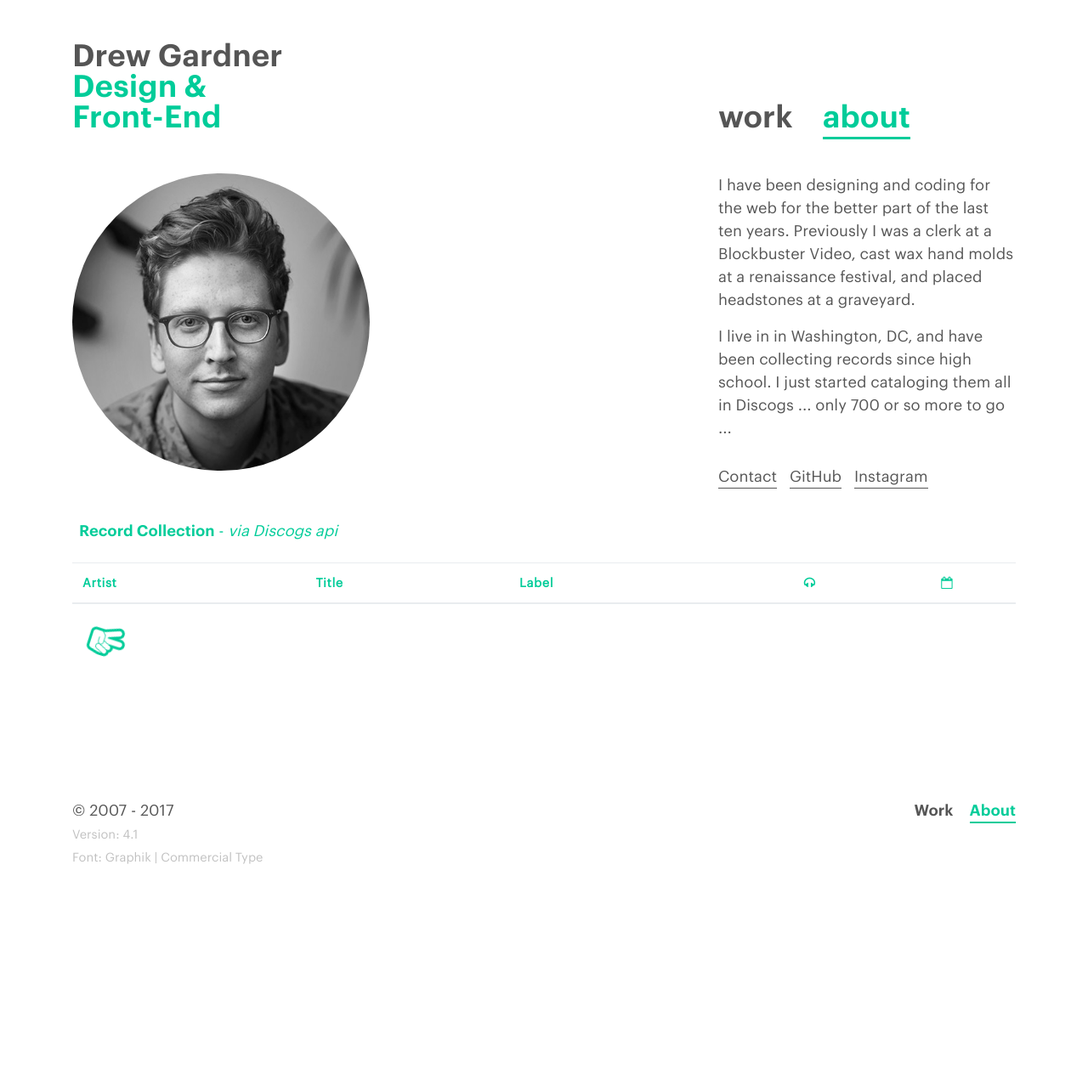
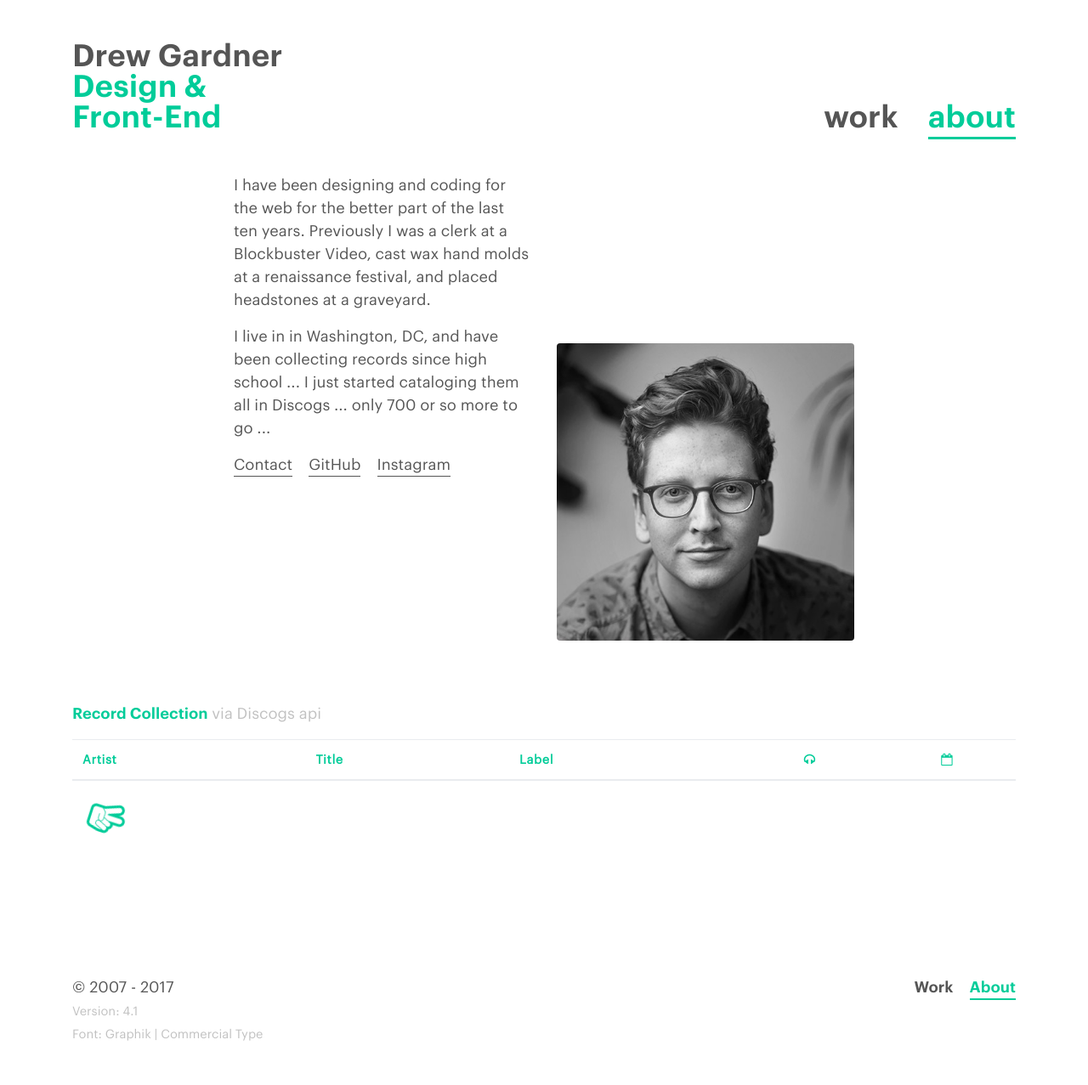
Before and after one commit to dreeeeewwwww/dreeeeewwwww.github.io, a Jekyll site: the page built from about/index.html, in a window 1280 px wide. Shown: the whole page at 85% size. Built offline with Jekyll 4.4.1, drawn with Linux system fonts in a browser that asks for light colours; nearby versions of some CDN libraries; before the commit the page ends 1069 px from its top, so only the background shows below that.

Commit message:
adjust about page, make responsive

```diff
--- a/_includes/nav.html
+++ b/_includes/nav.html
@@ -4,7 +4,7 @@
       <a href="/">Drew Gardner</a><br />
       <span class="text-green">Design &amp;<br />Front-End</span>
     </div>
-    <div class="col-12 col-sm-6 col-md-6 col-lg-4 my-4 pb-3 pb-sm-0 my-sm-0  align-self-end nav-linx">
+    <div class="col-12 col-sm-6 col-md-6 col-lg-4 my-4 pb-3 pb-sm-0 my-sm-0  align-self-end text-sm-right nav-linx">
       {% if page.nav == 'Work' %}
         <a id="nav-work" class="active" href="/"><h1>work</h1></a>
       {% else %}
--- a/about/index.html
+++ b/about/index.html
@@ -4,24 +4,25 @@ nav: About
 layout: default
 ---
 <div class="container fade-in">
-  <div class="row mt-4 justify-content-between">
-    <div class="col-12 col-sm-6 col-md-6 col-lg-4">
-      <img class="img-fluid rounded-circle" src="/assets/image/yoyoyo.jpg" />
+  <div class="row my-4 pb-4 justify-content-center">
+    <div class="col-12 col-sm-8 col-md-6 col-lg-4 order-2 order-sm-2 order-md-1">
+      <p>I have been designing and coding for the web for the better part of the last ten years. Previously I was a clerk at a Blockbuster Video, cast wax hand molds at a renaissance festival, and placed headstones at a graveyard.</p>
+      <p>I live in in Washington, DC, and have been collecting records since high school ... I just started cataloging them all in Discogs ... only 700 or so more to go ...</p>
+      <p class="about-linx">
+        <a href="mailto:hello@drewgardner.net" />Contact</a>
+        &nbsp;&nbsp;
+        <a href="http://www.github.com/dreeeeewwwww" target="_blank"/>GitHub</a>
+        &nbsp;&nbsp;
+        <a href="http://www.instagram.com/dreeeeewwwww" target="_blank"/>Instagram</a>
+      </p>
     </div>
-    <div class="col-12 col-sm-6 col-md-6 col-lg-4">
-      <p>I have been designing and coding for the web for the better part of the last ten years. Previously I was a clerk at a Blockbuster Video, cast wax hand molds at a renaissance festival, and placed headstones at a graveyard.</p>
-      <p>I live in in Washington, DC, and have been collecting records since high school. I just started cataloging them all in Discogs ... only 700 or so more to go ...</p>
-      <ul class="about-linx">
-        <li><a href="mailto:hello@drewgardner.net" />Contact</a></li>
-        <li><a href="http://www.github.com/dreeeeewwwww" target="_blank"/>GitHub</a></li>
-        <li><a href="http://www.instagram.com/dreeeeewwwww" target="_blank"/>Instagram</a></li>
-      </ul>
+    <div class="col-12 col-sm-8 col-md-6 col-lg-4 order-1 order-sm-1 order-md-2 no-gutters-xs">
+      <img class="img-fluid rounded mb-4 pb-2 pb-sm-0 moi" src="/assets/image/yoyoyo.jpg" />
     </div>
-
   </div>
   <div class="row">
     <div class="col-12 discogs-wrap">
-      <p class="collection-pill"><strong>Record Collection</strong> - <a href="http://www.discogs.com"><em>via Discogs api</em></a></p>
+      <p><strong>Record Collection</strong> <a href="http://www.discogs.com"><span class="text-grey">via Discogs api</span></a></p>
       <div class="table-responsive">
       <table class="table discogs-table">
         <thead>
--- a/assets/_sass/site.scss
+++ b/assets/_sass/site.scss
@@ -154,25 +154,10 @@ a{
   }
 }
 /*ABOUT*/
-.collection-pill{
-  padding:7px 8px;
-
-  a{
-    color:$green;
-    &:hover{
-      color:$body;
-    }
-  }
+.moi{
+  margin-top:200px;
 }
 .about-linx{
-  list-style:none;
-  margin:30px 0 ;
-  padding:0;
-
-  li{
-    display:inline;
-    margin:0 10px 0 0;
-
   a{
     border-bottom:1px solid $body;
     color:$body;
@@ -181,7 +166,6 @@ a{
     &:hover{
       border-color:$green;
       color:$green;
-      }
     }
   }
 }
@@ -275,20 +259,25 @@ a{
     font-size:3.5em !important;
   }
 }
+@media screen and (max-width: 576px){
+	.no-gutters-xs{
+    padding:0;
+  }
+  .moi{
+    @include border-radius(0 !important);
+    width:100%;
+  }
+}
 @media screen and (max-width: 767px){
-	#grid[data-columns]::before {
-		content: '1 .column.size-1of1';
+	.moi{
+    margin-top:0;
   }
 }
 @media screen and (min-width: 768px) and (max-width: 989px) {
-	#grid[data-columns]::before {
-		content: '2 .column.size-1of2';
-	}
+
 }
 @media screen and (min-width: 990px) {
-	#grid[data-columns]::before {
-		content: '3 .column.size-1of3';
-	}
+
 }
 // Bootstrap override & extension
 .border-grey{
```
Also changed, not shown: _layouts/post.html (+6 -5 lines). Lines whose indentation alone changed are shown as unchanged.
